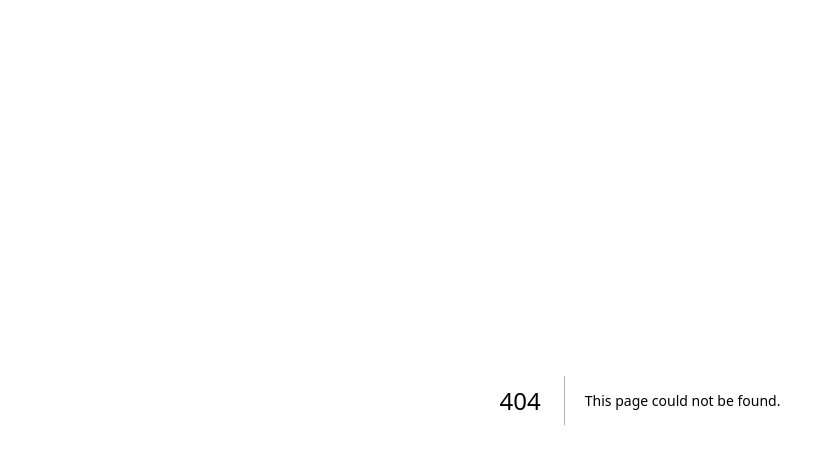
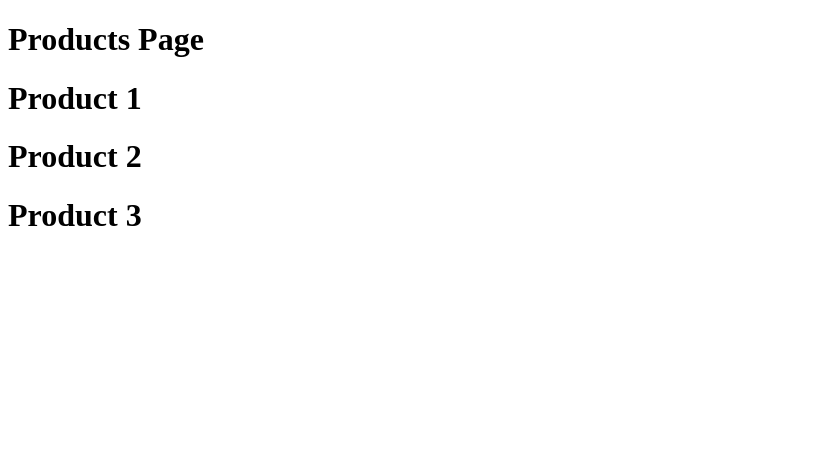
Before and after one commit to Mosharaf456/nextjs-fundamentals, a Next.js app: page /products in a window 1280 px wide. Before the commit this address had no page. Shown: the top 464 px of the page, without its empty margins (0-835 px from the left). Built offline with nearby package versions, Linux system fonts and the light colour scheme.

Commit message:
ref dynamic route added

```diff
--- /dev/null
+++ b/src/app/products/page.tsx
@@ -0,0 +1,10 @@
+export default function Products() {
+    return (
+        <>
+            <h1>Products Page</h1>
+            <h1>Product 1</h1>
+            <h1>Product 2</h1>
+            <h1>Product 3</h1>
+        </>
+    )
+}
```
Also changed, not shown: src/app/page.tsx (+8 -0 lines), src/app/products/[productId]/page.tsx (added, +20 -0 lines).
